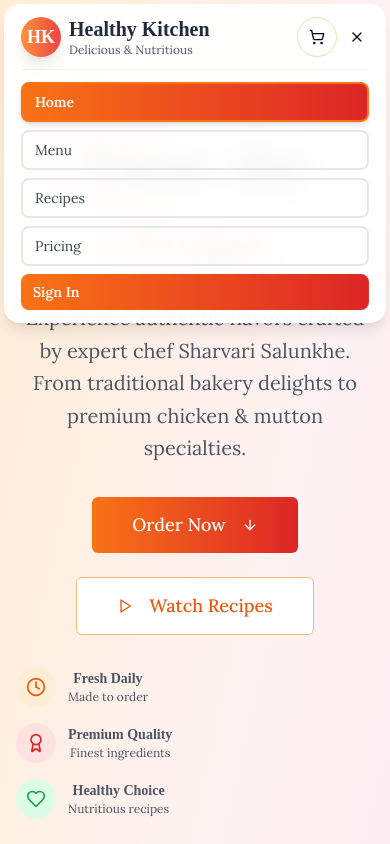
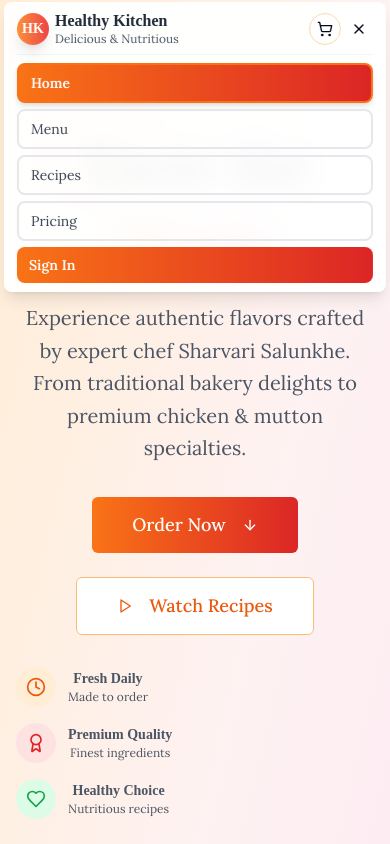
Before and after one commit to sms03/healthy-kitchen, a React (Vite) app: page / in a window 390 px wide. Both pictures are taken after a click on the button 357 px from the left and 37 px from the top of the page. Shown: the top 844 px of the page. Built offline with nearby package versions, Linux system fonts and the light colour scheme; a web font is replaced by a local one.

Commit message:
Fix: Navbar mobile responsiveness
Optimized the navbar's appearance and behavior for mobile devices, ensuring proper responsiveness when signed out and signed in, and during scroll events.

```diff
--- a/src/components/Navigation.tsx
+++ b/src/components/Navigation.tsx
@@ -40,41 +40,41 @@ export const Navigation = ({ cartItemsCount, onCartClick }: NavigationProps) =>
   return (
     <nav className={`fixed top-0 left-1/2 transform -translate-x-1/2 z-50 font-lora transition-all duration-300 ${
       isScrolled
-        ? 'mt-2 sm:mt-3 md:mt-4 lg:mt-4 w-[95%] sm:w-[94%] md:w-[92%] lg:w-[90%] max-w-2xl sm:max-w-3xl md:max-w-4xl lg:max-w-4xl'
-        : 'mt-1 sm:mt-2 md:mt-2 lg:mt-2 w-[98%] sm:w-[97%] md:w-[96%] lg:w-[95%] max-w-3xl sm:max-w-4xl md:max-w-5xl lg:max-w-5xl'
+        ? 'mt-1 sm:mt-2 md:mt-3 lg:mt-4 w-[96%] sm:w-[94%] md:w-[92%] lg:w-[90%] max-w-sm sm:max-w-md md:max-w-3xl lg:max-w-4xl'
+        : 'mt-0.5 sm:mt-1 md:mt-2 lg:mt-2 w-[98%] sm:w-[97%] md:w-[96%] lg:w-[95%] max-w-lg sm:max-w-xl md:max-w-4xl lg:max-w-5xl'
     }`}>
       <div className={`bg-white/95 backdrop-blur-md shadow-lg border border-white/20 transition-all duration-300 ${
         isScrolled
-          ? 'rounded-2xl sm:rounded-3xl md:rounded-full lg:rounded-full px-3 sm:px-4 md:px-5 lg:px-6 py-2 sm:py-2.5 md:py-2.5 lg:py-3'
-          : 'rounded-2xl sm:rounded-3xl md:rounded-3xl lg:rounded-3xl px-4 sm:px-5 md:px-6 lg:px-8 py-3 sm:py-3.5 md:py-3.5 lg:py-4'
+          ? 'rounded-xl sm:rounded-2xl md:rounded-3xl lg:rounded-full px-2 sm:px-3 md:px-4 lg:px-6 py-1.5 sm:py-2 md:py-2.5 lg:py-3'
+          : 'rounded-lg sm:rounded-xl md:rounded-2xl lg:rounded-3xl px-3 sm:px-4 md:px-5 lg:px-8 py-2 sm:py-2.5 md:py-3.5 lg:py-4'
       }`}>
         <div className="flex items-center justify-between">
           {/* Logo */}
-          <Link to="/" className="flex items-center space-x-2 sm:space-x-2.5 md:space-x-2.5 lg:space-x-3">
+          <Link to="/" className="flex items-center space-x-1.5 sm:space-x-2 md:space-x-2.5 lg:space-x-3">
             <div className={`bg-gradient-to-r from-orange-400 to-red-500 rounded-full flex items-center justify-center shadow-lg transition-all duration-300 ${
-              isScrolled ? 'w-8 h-8 sm:w-9 sm:h-9 md:w-9 md:h-9 lg:w-10 lg:h-10' : 'w-10 h-10 sm:w-11 sm:h-11 md:w-11 md:h-11 lg:w-12 lg:h-12'
+              isScrolled ? 'w-6 h-6 sm:w-7 sm:h-7 md:w-8 md:h-8 lg:w-10 lg:h-10' : 'w-8 h-8 sm:w-9 sm:h-9 md:w-10 md:h-10 lg:w-12 lg:h-12'
             }`}>
               <span className={`text-white font-bold font-playfair transition-all duration-300 ${
-                isScrolled ? 'text-sm sm:text-base md:text-base lg:text-lg' : 'text-lg sm:text-xl md:text-xl lg:text-xl'
+                isScrolled ? 'text-xs sm:text-sm md:text-sm lg:text-lg' : 'text-sm sm:text-base md:text-lg lg:text-xl'
               }`}>HK</span>
             </div>
             <div className="flex flex-col">
               <h1 className={`font-bold text-gray-800 leading-tight font-playfair transition-all duration-300 ${
-                isScrolled ? 'text-lg sm:text-xl md:text-xl lg:text-xl' : 'text-xl sm:text-2xl md:text-2xl lg:text-2xl'
+                isScrolled ? 'text-sm sm:text-base md:text-lg lg:text-xl' : 'text-base sm:text-lg md:text-xl lg:text-2xl'
               }`}>Healthy Kitchen</h1>
               <p className={`text-gray-600 leading-tight font-lora transition-all duration-300 ${
-                isScrolled ? 'text-xs sm:text-xs md:text-xs' : 'text-xs sm:text-sm md:text-sm lg:text-sm'
+                isScrolled ? 'text-xs sm:text-xs md:text-xs lg:text-xs' : 'text-xs sm:text-xs md:text-sm lg:text-sm'
               }`}>Delicious & Nutritious</p>
             </div>
           </Link>
 
           {/* Desktop & Tablet Menu */}
-          <div className="hidden md:flex lg:flex items-center space-x-2 sm:space-x-3 md:space-x-4 lg:space-x-4 xl:space-x-6">
+          <div className="hidden md:flex lg:flex items-center space-x-1 sm:space-x-2 md:space-x-3 lg:space-x-4 xl:space-x-6">
             {navItems.map((item) => (
               <Link
                 key={item.path}
                 to={item.path}
-                className={`font-medium transition-all duration-300 font-lora px-2 sm:px-2.5 md:px-3 lg:px-3 xl:px-4 py-1.5 sm:py-2 md:py-2 lg:py-2 rounded-full border-2 text-sm sm:text-sm md:text-sm lg:text-base xl:text-base ${
+                className={`font-medium transition-all duration-300 font-lora px-1.5 sm:px-2 md:px-2.5 lg:px-3 xl:px-4 py-1 sm:py-1.5 md:py-2 lg:py-2 rounded-full border-2 text-xs sm:text-sm md:text-sm lg:text-base xl:text-base ${
                   location.pathname === item.path
                     ? 'text-white bg-gradient-to-r from-orange-500 to-red-600 border-orange-500 shadow-md'
                     : 'text-gray-700 hover:text-orange-600 border-gray-200 hover:border-orange-300 hover:bg-orange-50'
@@ -86,13 +86,13 @@ export const Navigation = ({ cartItemsCount, onCartClick }: NavigationProps) =>
           </div>
 
           {/* Cart and Auth */}
-          <div className="flex items-center space-x-2 sm:space-x-2.5 md:space-x-2.5 lg:space-x-3">
+          <div className="flex items-center space-x-1 sm:space-x-1.5 md:space-x-2 lg:space-x-3">
             <Link to="/cart">
               <Button
                 variant="outline"
                 size="icon"
                 className={`relative rounded-full font-lora transition-all duration-300 ${
-                  isScrolled ? 'w-8 h-8 sm:w-9 sm:h-9 md:w-9 md:h-9 lg:w-10 lg:h-10' : 'w-10 h-10 sm:w-11 sm:h-11 md:w-11 md:h-11 lg:w-12 lg:h-12'
+                  isScrolled ? 'w-6 h-6 sm:w-7 sm:h-7 md:w-8 md:h-8 lg:w-10 lg:h-10' : 'w-8 h-8 sm:w-9 sm:h-9 md:w-10 md:h-10 lg:w-12 lg:h-12'
                 } ${
                   location.pathname === '/cart'
                     ? 'bg-gradient-to-r from-orange-500 to-red-600 border-orange-500 text-white hover:from-orange-600 hover:to-red-700'
@@ -100,11 +100,11 @@ export const Navigation = ({ cartItemsCount, onCartClick }: NavigationProps) =>
                 }`}
               >
                 <ShoppingCart className={`transition-all duration-300 ${
-                  isScrolled ? 'w-3 h-3 sm:w-4 sm:h-4 md:w-4 md:h-4 lg:w-4 lg:h-4' : 'w-4 h-4 sm:w-4 sm:h-4 md:w-4 md:h-4 lg:w-5 lg:h-5'
+                  isScrolled ? 'w-3 h-3 sm:w-3 sm:h-3 md:w-3.5 md:h-3.5 lg:w-4 lg:h-4' : 'w-3.5 h-3.5 sm:w-4 sm:h-4 md:w-4 md:h-4 lg:w-5 lg:h-5'
                 }`} />
                 {cartItemsCount > 0 && (
-                  <span className={`absolute -top-1 -right-1 sm:-top-1.5 sm:-right-1.5 md:-top-1.5 md:-right-1.5 lg:-top-2 lg:-right-2 bg-red-500 text-white text-xs rounded-full flex items-center justify-center font-bold transition-all duration-300 ${
-                    isScrolled ? 'w-4 h-4 sm:w-5 sm:h-5 md:w-5 md:h-5 lg:w-5 lg:h-5' : 'w-5 h-5 sm:w-5 sm:h-5 md:w-5 md:h-5 lg:w-6 lg:h-6'
+                  <span className={`absolute -top-0.5 -right-0.5 sm:-top-1 sm:-right-1 md:-top-1 md:-right-1 lg:-top-2 lg:-right-2 bg-red-500 text-white text-xs rounded-full flex items-center justify-center font-bold transition-all duration-300 ${
+                    isScrolled ? 'w-3.5 h-3.5 sm:w-4 sm:h-4 md:w-4 md:h-4 lg:w-5 lg:h-5 text-xs' : 'w-4 h-4 sm:w-4.5 sm:h-4.5 md:w-5 md:h-5 lg:w-6 lg:h-6 text-xs'
                   }`}>
                     {cartItemsCount}
                   </span>
@@ -120,7 +120,7 @@ export const Navigation = ({ cartItemsCount, onCartClick }: NavigationProps) =>
                     variant="outline"
                     size="icon"
                     className={`rounded-full font-lora transition-all duration-300 ${
-                      isScrolled ? 'w-8 h-8 sm:w-9 sm:h-9 md:w-9 md:h-9 lg:w-10 lg:h-10' : 'w-10 h-10 sm:w-11 sm:h-11 md:w-11 md:h-11 lg:w-12 lg:h-12'
+                      isScrolled ? 'w-6 h-6 sm:w-7 sm:h-7 md:w-8 md:h-8 lg:w-10 lg:h-10' : 'w-8 h-8 sm:w-9 sm:h-9 md:w-10 md:h-10 lg:w-12 lg:h-12'
                     } ${
                       location.pathname === '/profile'
                         ? 'bg-gradient-to-r from-orange-500 to-red-600 border-orange-500 text-white hover:from-orange-600 hover:to-red-700'
@@ -128,7 +128,7 @@ export const Navigation = ({ cartItemsCount, onCartClick }: NavigationProps) =>
                     }`}
                   >
                     <User className={`transition-all duration-300 ${
-                      isScrolled ? 'w-3 h-3 sm:w-4 sm:h-4 md:w-4 md:h-4 lg:w-4 lg:h-4' : 'w-4 h-4 sm:w-4 sm:h-4 md:w-4 md:h-4 lg:w-5 lg:h-5'
+                      isScrolled ? 'w-3 h-3 sm:w-3 sm:h-3 md:w-3.5 md:h-3.5 lg:w-4 lg:h-4' : 'w-3.5 h-3.5 sm:w-4 sm:h-4 md:w-4 md:h-4 lg:w-5 lg:h-5'
                     }`} />
                   </Button>
                 </Link>
@@ -136,7 +136,9 @@ export const Navigation = ({ cartItemsCount, onCartClick }: NavigationProps) =>
                 <Button
                   size="sm"
                   disabled
-                  className="hidden sm:flex bg-gradient-to-r from-gray-400 to-gray-500 rounded-full font-lora transition-all duration-300 text-sm sm:text-sm md:text-sm px-2 sm:px-2.5 md:px-3"
+                  className={`hidden sm:flex bg-gradient-to-r from-gray-400 to-gray-500 rounded-full font-lora transition-all duration-300 ${
+                    isScrolled ? 'text-xs px-1.5 py-0.5' : 'text-xs sm:text-sm px-2 sm:px-2.5 py-1'
+                  }`}
                 >
                   <Loader2 className="w-3 h-3 mr-1 animate-spin" />
                   <span className="hidden md:inline lg:inline">Signing Out...</span>
@@ -145,7 +147,9 @@ export const Navigation = ({ cartItemsCount, onCartClick }: NavigationProps) =>
                 <Link to="/auth" className="hidden sm:block">
                   <Button
                     size="sm"
-                    className="bg-gradient-to-r from-orange-500 to-red-600 hover:from-orange-600 hover:to-red-700 rounded-full font-lora transition-all duration-300 text-sm sm:text-sm md:text-sm px-2.5 sm:px-2.5 md:px-3 py-1"
+                    className={`bg-gradient-to-r from-orange-500 to-red-600 hover:from-orange-600 hover:to-red-700 rounded-full font-lora transition-all duration-300 ${
+                      isScrolled ? 'text-xs px-1.5 sm:px-2 py-0.5 sm:py-1' : 'text-xs sm:text-sm px-2 sm:px-2.5 md:px-3 py-1'
+                    }`}
                   >
                     Sign In
                   </Button>
@@ -157,24 +161,34 @@ export const Navigation = ({ cartItemsCount, onCartClick }: NavigationProps) =>
             <Button
               variant="ghost"
               size="sm"
-              className="md:hidden rounded-full p-1 sm:p-2"
+              className={`md:hidden rounded-full transition-all duration-300 ${
+                isScrolled ? 'p-1 w-6 h-6' : 'p-1 sm:p-1.5 w-7 h-7 sm:w-8 sm:h-8'
+              }`}
               onClick={() => setIsMobileMenuOpen(!isMobileMenuOpen)}
             >
-              {isMobileMenuOpen ? <X className="w-4 h-4 sm:w-5 sm:h-5" /> : <Menu className="w-4 h-4 sm:w-5 sm:h-5" />}
+              {isMobileMenuOpen ? (
+                <X className={`transition-all duration-300 ${
+                  isScrolled ? 'w-3 h-3' : 'w-3.5 h-3.5 sm:w-4 sm:h-4'
+                }`} />
+              ) : (
+                <Menu className={`transition-all duration-300 ${
+                  isScrolled ? 'w-3 h-3' : 'w-3.5 h-3.5 sm:w-4 sm:h-4'
+                }`} />
+              )}
             </Button>
           </div>
         </div>
 
         {/* Mobile Menu */}
         {isMobileMenuOpen && (
-          <div className="md:hidden pt-3 sm:pt-4 border-t border-gray-100 mt-3 sm:mt-4">
-            <div className="flex flex-col space-y-2 sm:space-y-3">
+          <div className="md:hidden pt-2 sm:pt-3 border-t border-gray-100 mt-2 sm:mt-3">
+            <div className="flex flex-col space-y-1.5 sm:space-y-2">
               {navItems.map((item) => (
                 <Link
                   key={item.path}
                   to={item.path}
                   onClick={() => setIsMobileMenuOpen(false)}
-                  className={`text-left py-2 sm:py-3 px-3 sm:px-4 transition-all duration-300 font-lora rounded-lg border-2 text-sm sm:text-base ${
+                  className={`text-left py-2 sm:py-2.5 px-3 sm:px-3.5 transition-all duration-300 font-lora rounded-lg border-2 text-sm ${
                     location.pathname === item.path
                       ? 'text-white bg-gradient-to-r from-orange-500 to-red-600 border-orange-500 shadow-md font-semibold'
                       : 'text-gray-700 hover:text-orange-600 border-gray-200 hover:border-orange-300 hover:bg-orange-50'
@@ -187,7 +201,7 @@ export const Navigation = ({ cartItemsCount, onCartClick }: NavigationProps) =>
                 <Link
                   to="/auth"
                   onClick={() => setIsMobileMenuOpen(false)}
-                  className="text-left py-2 sm:py-3 px-3 sm:px-4 transition-all duration-300 font-lora rounded-lg bg-gradient-to-r from-orange-500 to-red-600 text-white font-semibold text-sm sm:text-base"
+                  className="text-left py-2 sm:py-2.5 px-3 sm:px-3.5 transition-all duration-300 font-lora rounded-lg bg-gradient-to-r from-orange-500 to-red-600 text-white font-semibold text-sm"
                 >
                   Sign In
                 </Link>
@@ -196,7 +210,7 @@ export const Navigation = ({ cartItemsCount, onCartClick }: NavigationProps) =>
                 <Link
                   to="/profile"
                   onClick={() => setIsMobileMenuOpen(false)}
-                  className={`text-left py-2 sm:py-3 px-3 sm:px-4 transition-all duration-300 font-lora rounded-lg border-2 text-sm sm:text-base ${
+                  className={`text-left py-2 sm:py-2.5 px-3 sm:px-3.5 transition-all duration-300 font-lora rounded-lg border-2 text-sm ${
                     location.pathname === '/profile'
                       ? 'text-white bg-gradient-to-r from-orange-500 to-red-600 border-orange-500 shadow-md font-semibold'
                       : 'text-gray-700 hover:text-orange-600 border-gray-200 hover:border-orange-300 hover:bg-orange-50'
```
